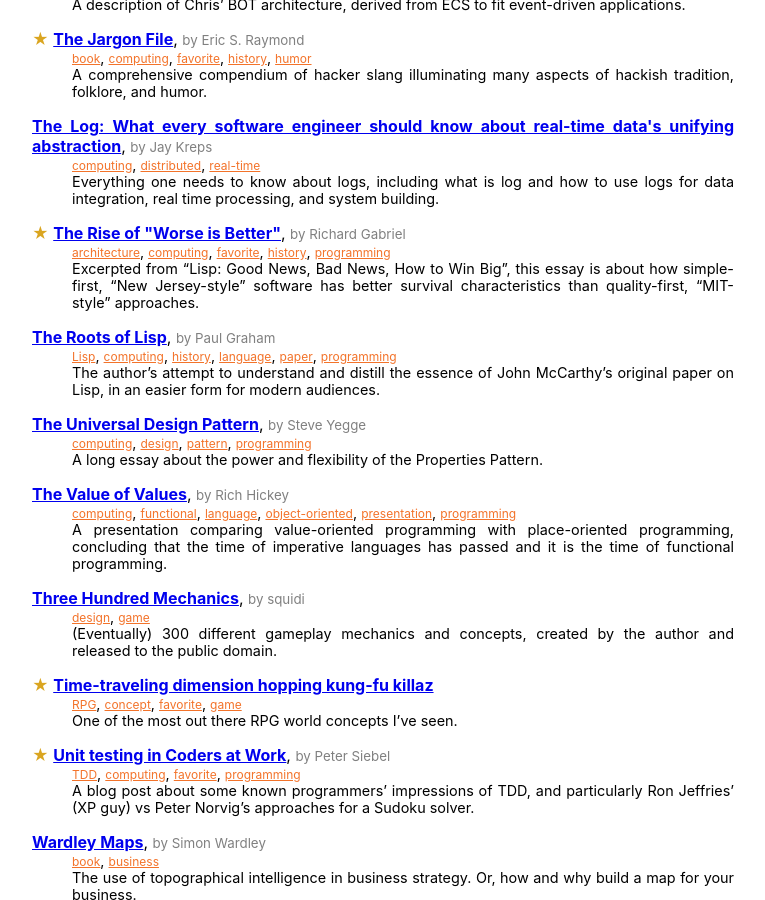
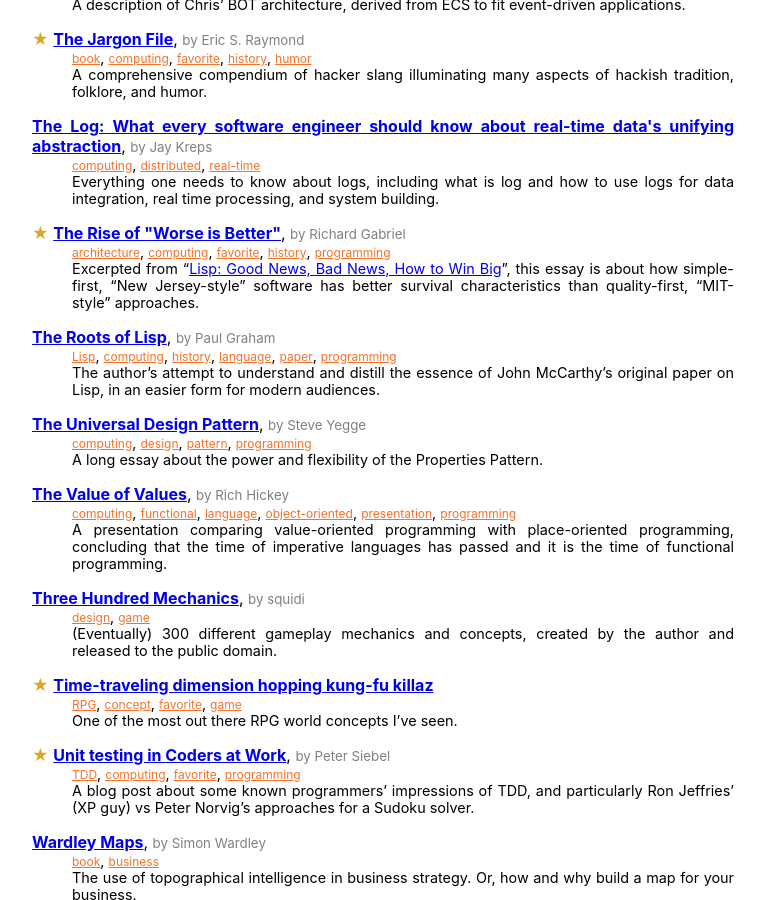
Before and after one commit to hanjos/hanjos.github.io, a Jekyll site: the page built from bookmarks.md, in a window 1280 px wide and 900 px high, scrolled down 5288 px. Shown: the whole window, without its empty margins (324-1089 px from the left). Built offline with Jekyll 4.4.1, drawn with Linux system fonts in a browser that asks for light colours; some of the changed lines change nothing that is shown.

Commit message:
Atalhos e links.

```diff
--- a/_data/bookmarks.yml
+++ b/_data/bookmarks.yml
@@ -120,7 +120,7 @@
 - url: http://dreamsongs.com/RiseOfWorseIsBetter.html
   title: 'The Rise of "Worse is Better"'
   authors: Richard Gabriel
-  description: 'Excerpted from "Lisp: Good News, Bad News, How to Win Big", this essay is about how simple-first, "New Jersey-style" software has better survival characteristics than quality-first, "MIT-style" approaches.'
+  description: 'Excerpted from "[Lisp: Good News, Bad News, How to Win Big](https://www.dreamsongs.com/Files/LispGoodNewsBadNews.pdf)", this essay is about how simple-first, "New Jersey-style" software has better survival characteristics than quality-first, "MIT-style" approaches.'
   tags: ['architecture', 'computing', 'favorite', 'history', 'programming']
 - url: https://gist.github.com/hanjos/2764ed8c5d8af859320911eb5c11aead
   title: Stevey's Google Platforms Rant
```
